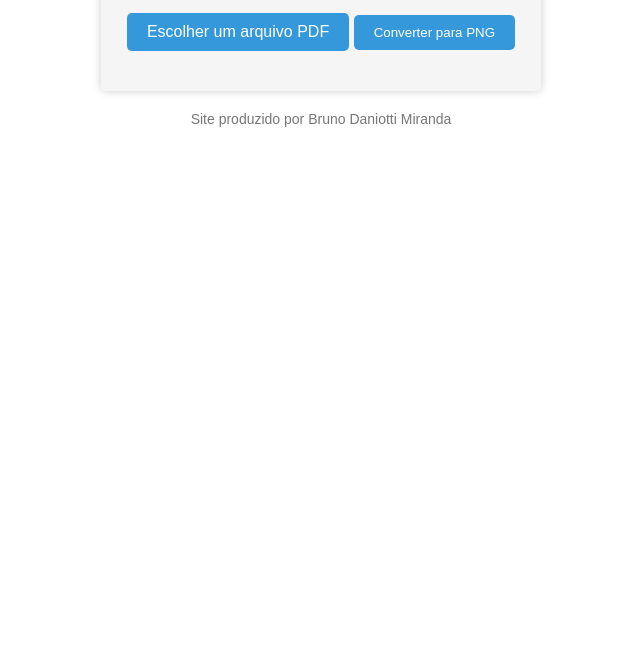
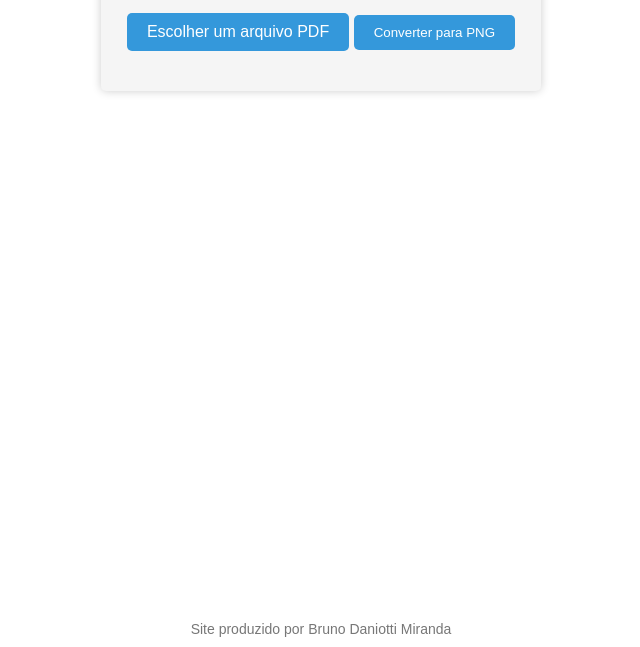
Before and after one commit to BDaniottiM/pdf2png, a plain HTML site: page index.html in a window 1280 px wide. Shown: the part 153-800 px from the top of the page, without its empty margins (319-959 px from the left). Drawn offline with Linux system fonts and the light colour scheme.

Commit message:
modified:   index.html

```diff
--- a/index.html
+++ b/index.html
@@ -51,9 +51,14 @@
         margin-top: 20px;
       }
       #footer {
-        margin-top: 20px;
+        position: absolute;
+        bottom: 0;
+        left: 0;
+        right: 0;
+        text-align: center;
         font-size: 14px;
         color: #777;
+        padding: 10px;
       }
     </style>
   </head>
```
